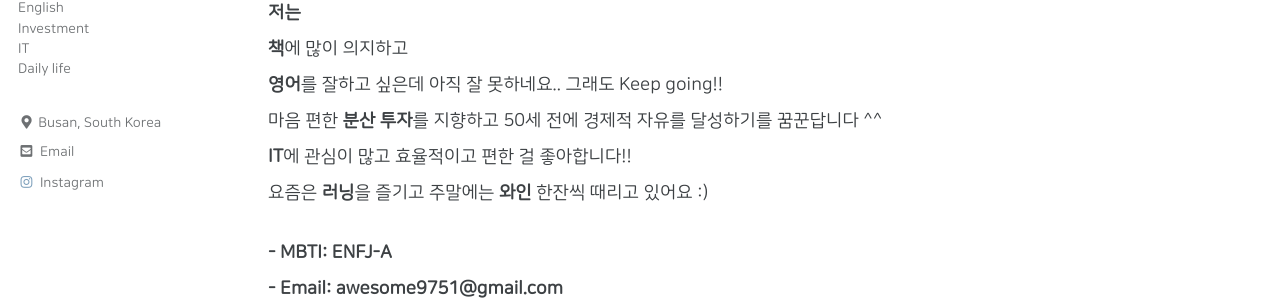
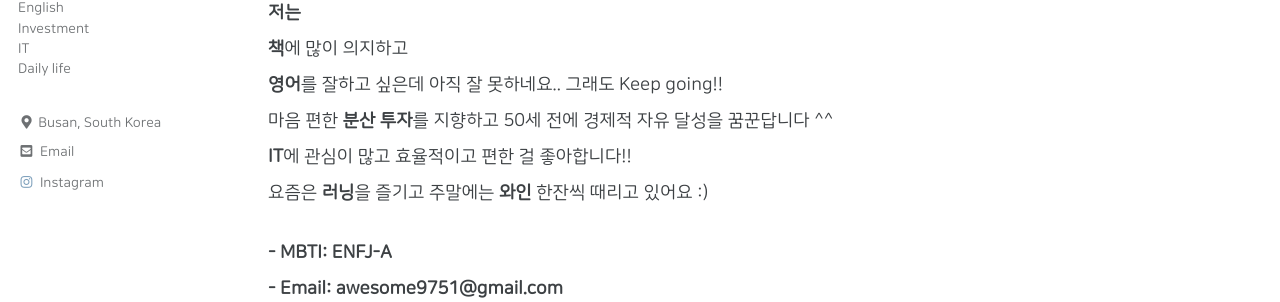
Before and after one commit to letsgokevin/readyfornewnormal.github.io, a Jekyll site: the page built from _pages/about.md, in a window 1280 px wide and 949 px high. Shown: the part 301-603 px from the top of the window. Built offline with Jekyll 4.4.1, drawn with Linux system fonts in a browser that asks for light colours; cached includes are drawn as plain includes.

Commit message:
Update about.md

```diff
--- a/_pages/about.md
+++ b/_pages/about.md
@@ -11,7 +11,7 @@ author_profile: true
 **저는**<br/>
 **책**에 많이 의지하고<br/>
 **영어**를 잘하고 싶은데 아직 잘 못하네요.. 그래도 Keep going!!<br/>
-마음 편한 **분산 투자**를 지향하고 50세 전에 경제적 자유를 달성하기를 꿈꾼답니다 ^^<br/>
+마음 편한 **분산 투자**를 지향하고 50세 전에 경제적 자유 달성을 꿈꾼답니다 ^^<br/>
 **IT**에 관심이 많고 효율적이고 편한 걸 좋아합니다!! <br/>
 요즘은 **러닝**을 즐기고 주말에는 **와인** 한잔씩 때리고 있어요 :)<br/>
 
```
